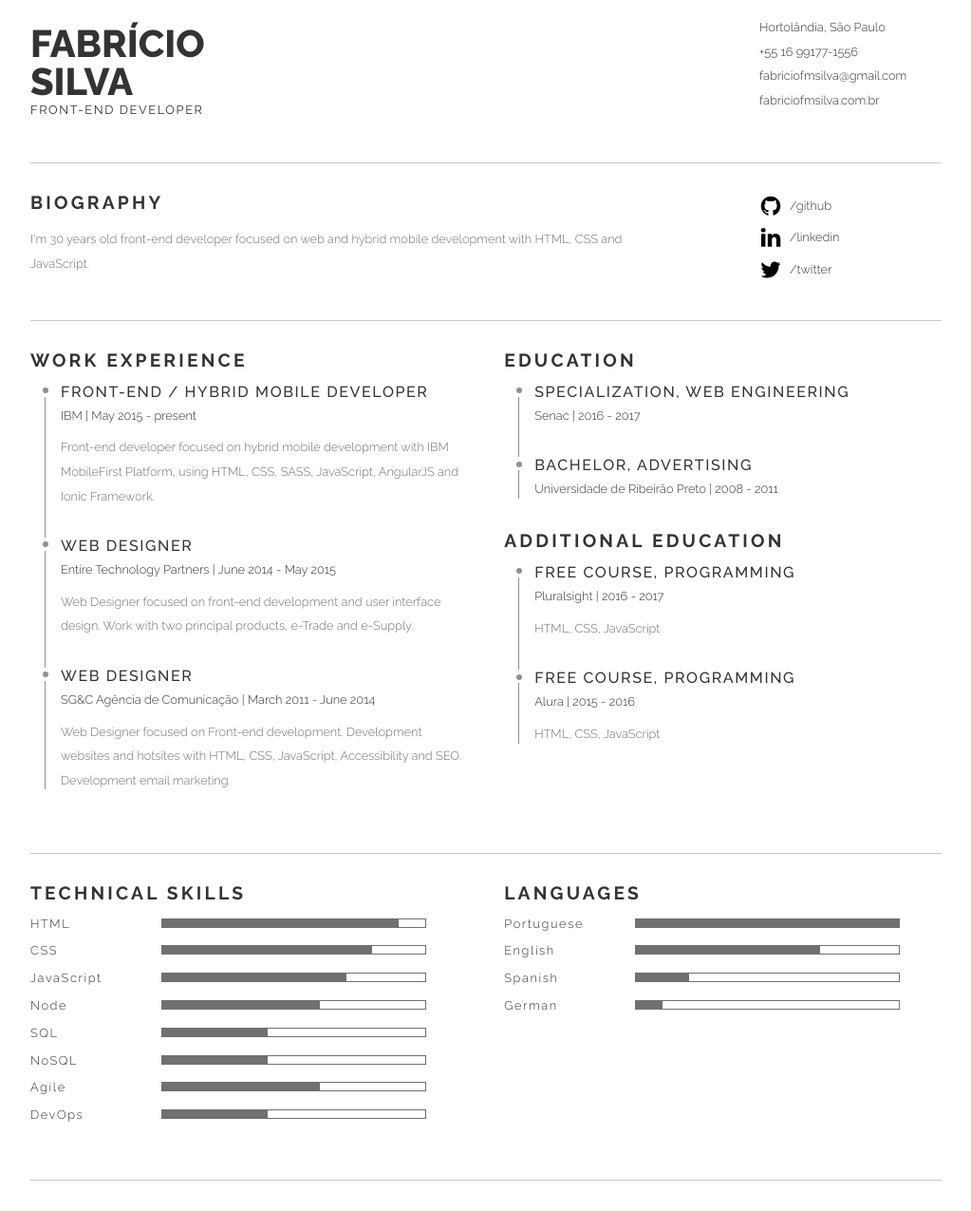
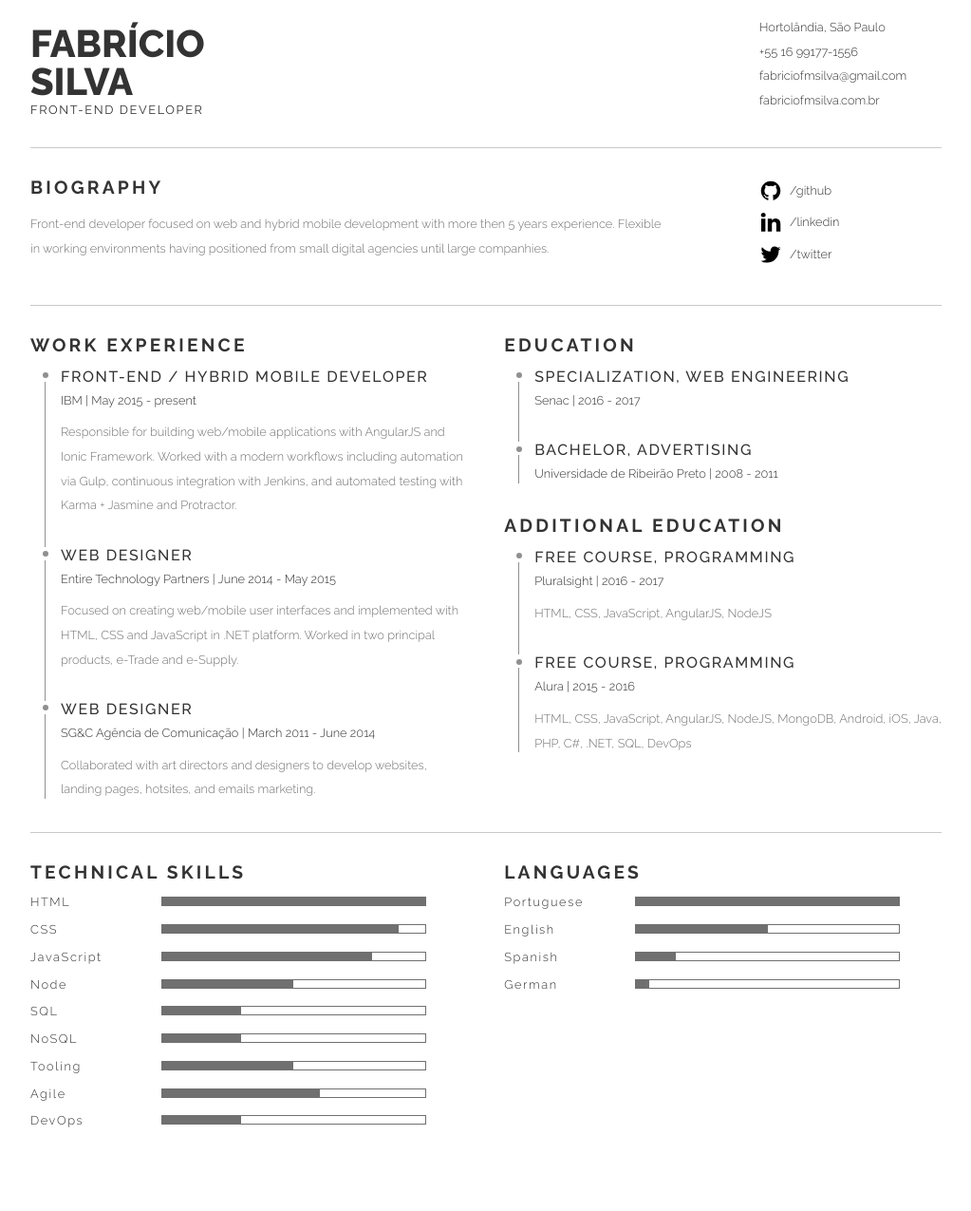
Before and after one commit to fabriciofmsilva/fabriciofmsilva.github.io, a Jekyll site: the page resume/index.html, which Jekyll copies as it is, in a window 1280 px wide. Shown: the whole page at 95% size, without its empty margins (128-1151 px from the left). Built offline with Jekyll 4.4.1, drawn with Linux system fonts in a browser that asks for light colours.

Commit message:
Added new work experience texts, upgraded skills set, ajusted print layout

```diff
--- a/resume/index.html
+++ b/resume/index.html
@@ -228,7 +228,7 @@ width: 100%;
     <div class="row">
       <div class="col-two-third">
         <h2>Biography</h2>
-        <p>I'm 30 years old front-end developer focused on web and hybrid mobile development with HTML, CSS and JavaScript.</p>
+        <p>Front-end developer focused on web and hybrid mobile development with more then 5 years experience. Flexible in working environments having positioned from small digital agencies until large companhies.</p>
       </div>
 
       <ul class="col-one-third social">
@@ -277,14 +277,16 @@ width: 100%;
         <p class="local">
           <span itemprop="name">IBM</span> | <time datetime="2015-03-02" itemprop="startDate">May 2015</time> - <time datetime="2016-06-23" itemprop="endDate">present</time>
         </p>
-        <p itemprop="description">Front-end developer focused on hybrid mobile development with IBM MobileFirst Platform, using HTML, CSS, SASS, JavaScript, AngularJS and Ionic Framework.</p>
+
+        <p itemprop="description">Responsible for building web/mobile applications with AngularJS and Ionic Framework. Worked with a modern workflows including automation via Gulp, continuous integration with Jenkins, and automated testing with Karma + Jasmine and Protractor.</p>
       </div>
 
       <div class="item" itemprop="worksFor" itemscope itemtype="http://schema.org/OrganizationRole">
         <h3>Web Designer</h3>
         <p class="local">
-          <span itemprop="name">Entire Technology Partners</span> | <time datetime="2014-06-01" itemprop="startDate">June 2014</time> - <time datetime="2015-05-01" itemprop="endDate">May 2015</time>      </p>
-        <p itemprop="description">Web Designer focused on front-end development and user interface design. Work with two principal products, e-Trade and e-Supply.</p>
+          <span itemprop="name">Entire Technology Partners</span> | <time datetime="2014-06-01" itemprop="startDate">June 2014</time> - <time datetime="2015-05-01" itemprop="endDate">May 2015</time></p>
+
+        <p itemprop="description">Focused on creating web/mobile user interfaces and implemented with HTML, CSS and JavaScript in .NET platform. Worked in two principal products, e-Trade and e-Supply.</p>
       </div>
 
       <div class="item" itemprop="worksFor" itemscope itemtype="http://schema.org/OrganizationRole" style="display: none;">
@@ -300,7 +302,8 @@ width: 100%;
         <p class="local">
           <span itemprop="name">SG&amp;C Agência de Comunicação</span> | <time datetime="2011-03-01" itemprop="startDate">March 2011</time> - <time datetime="2014-06-01" itemprop="startDate">June 2014</time>
         </p>
-        <p itemprop="description">Web Designer focused on Front-end development. Development websites and hotsites with HTML, CSS, JavaScript, Accessibility and SEO. Development email marketing.</p>
+
+        <p itemprop="description">Collaborated with art directors and designers to develop websites, landing pages, hotsites, and emails marketing.</p>
       </div>
     </section>
 
@@ -340,7 +343,7 @@ width: 100%;
             </span>
             | <time itemprop="startDate">2016</time> - <time itemprop="endDate">2017</time>
           </p>
-          <p>HTML, CSS, JavaScript</p>
+          <p>HTML, CSS, JavaScript, AngularJS, NodeJS</p>
         </div>
 
         <div class="item" itemprop="alumniOf" itemscope itemtype="http://schema.org/OrganizationRole">
@@ -351,7 +354,7 @@ width: 100%;
             </span>
             | <time itemprop="startDate">2015</time> - <time itemprop="endDate">2016</time>
           </p>
-          <p>HTML, CSS, JavaScript</p>
+          <p>HTML, CSS, JavaScript, AngularJS, NodeJS, MongoDB, Android, iOS, Java, PHP, C#, .NET, SQL, DevOps</p>
         </div>
       </section>
     </div>
@@ -409,27 +412,31 @@ width: 100%;
       <ul class="skills">
         <li>
           <h3>HTML</h3>
+          <div class="meter" data-value="100"></div>
+        </li>
+        <li>
+          <h3>CSS</h3>
           <div class="meter" data-value="90"></div>
         </li>
         <li>
-          <h3>CSS</h3>
+          <h3>JavaScript</h3>
           <div class="meter" data-value="80"></div>
         </li>
         <li>
-          <h3>JavaScript</h3>
-          <div class="meter" data-value="70"></div>
-        </li>
-        <li>
           <h3>Node</h3>
-          <div class="meter" data-value="60"></div>
+          <div class="meter" data-value="50"></div>
         </li>
         <li>
           <h3>SQL</h3>
-          <div class="meter" data-value="40"></div>
+          <div class="meter" data-value="30"></div>
         </li>
         <li>
           <h3>NoSQL</h3>
-          <div class="meter" data-value="40"></div>
+          <div class="meter" data-value="30"></div>
+        </li>
+        <li>
+          <h3>Tooling</h3>
+          <div class="meter" data-value="50"></div>
         </li>
         <li>
           <h3>Agile</h3>
@@ -437,7 +444,7 @@ width: 100%;
         </li>
         <li>
           <h3>DevOps</h3>
-          <div class="meter" data-value="40"></div>
+          <div class="meter" data-value="30"></div>
         </li>
       </ul>
     </section>
@@ -452,21 +459,19 @@ width: 100%;
         </li>
         <li>
           <h3>English</h3>
-          <div class="meter" data-value="70"></div>
+          <div class="meter" data-value="50"></div>
         </li>
         <li>
           <h3>Spanish</h3>
-          <div class="meter" data-value="20"></div>
+          <div class="meter" data-value="15"></div>
         </li>
         <li>
           <h3>German</h3>
-          <div class="meter" data-value="10"></div>
+          <div class="meter" data-value="5"></div>
         </li>
       </ul>
     </section>
   </div>
-
-  <hr>
 
   <section class="entry events sr-only">
     <header class="entry-header">
--- a/resume/style.css
+++ b/resume/style.css
@@ -46,6 +46,7 @@ hr {
     margin-right: auto;
     margin-left: auto;
     padding: 0;
+    padding-bottom: 3rem;
   }
 }
 
@@ -54,7 +55,6 @@ hr {
 /* Header */
 .header {
   padding-top: 1rem;
-  padding-bottom: 1rem;
 }
 
 .brand {
@@ -135,10 +135,18 @@ hr {
   color: #333;
 }
 
+.education + .education {
+  margin-top: 2rem;
+}
+
 .item {
   position: relative;
   margin-bottom: 2rem;
   padding-left: 2rem;
+}
+
+.item:last-of-type {
+  margin-bottom: 0;
 }
 
 .item + h2 {
@@ -261,16 +269,32 @@ hr {
   width: 60%;
 }
 
+.meter[data-value="50"]:before {
+  width: 50%;
+}
+
 .meter[data-value="40"]:before {
   width: 40%;
+}
+
+.meter[data-value="30"]:before {
+  width: 30%;
 }
 
 .meter[data-value="20"]:before {
   width: 20%;
 }
 
+.meter[data-value="15"]:before {
+  width: 15%;
+}
+
 .meter[data-value="10"]:before {
   width: 10%;
+}
+
+.meter[data-value="5"]:before {
+  width: 5%;
 }
 
 
@@ -285,3 +309,39 @@ hr {
   clip: rect(0, 0, 0, 0);
   border: 0;
 }
+
+
+/**
+ * Print styles
+ */
+@page {
+  size: Letter;
+  margin: .3cm 1cm;
+}
+
+@media print {
+  html {
+    font-size: 11pt;
+  }
+
+  body {
+    line-height: 1.6;
+  }
+
+  hr {
+    margin-top: 1.5rem;
+    margin-bottom: 1.5rem;
+  }
+
+  .item {
+    margin-bottom: 1.5rem;
+  }
+
+  .skills h3 {
+    margin-bottom: .75rem;
+  }
+
+  .resume {
+    padding-bottom: 0;
+  }
+}
```
